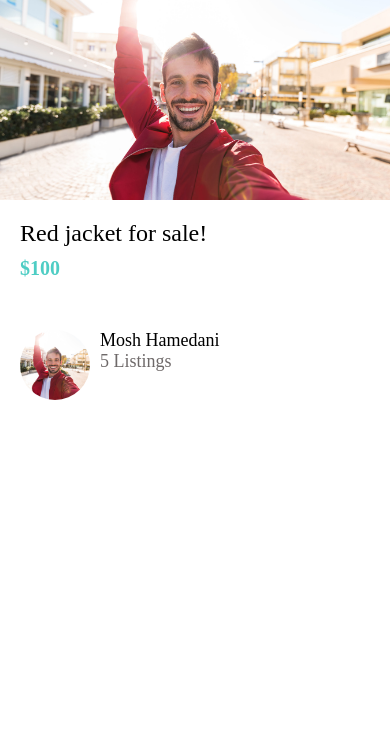
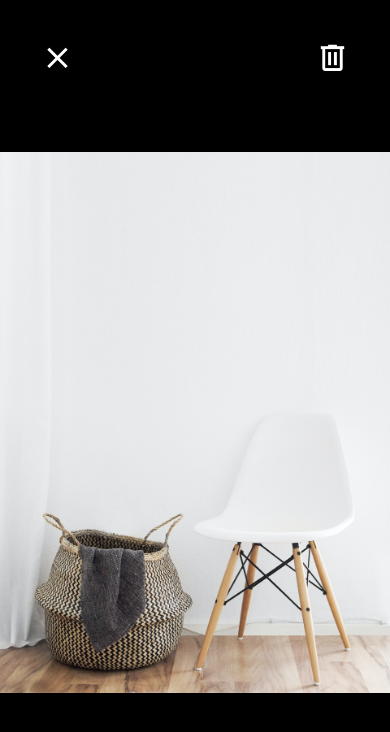
Before and after one commit to dangtrannam/DoneWithIt, a React Native app: screen / in a window 390 px wide. Shown: the top 732 px of the page. Built offline with nearby package versions, Linux system fonts and the light colour scheme.

Commit message:
improve View Image Screen with icons

```diff
--- a/App.tsx
+++ b/App.tsx
@@ -1,5 +1,5 @@
-import ListingDetailsScreen from "./app/screens/ListingDetailsScreen";
+import ViewImageScreen from "./app/screens/ViewImageScreen";
 
 export default function App() {
-  return <ListingDetailsScreen />;
+  return <ViewImageScreen />;
 }
--- a/app/screens/ViewImageScreen.tsx
+++ b/app/screens/ViewImageScreen.tsx
@@ -1,13 +1,22 @@
 import React from "react";
 import { Image, StyleSheet, View } from "react-native";
+import { MaterialCommunityIcons } from "@expo/vector-icons";
 
 import colors from "../config/colors";
 
 function ViewImageScreen() {
   return (
     <View style={styles.container}>
-      <View style={styles.closeIcon}></View>
-      <View style={styles.deleteIcon}></View>
+      <View style={styles.closeIcon}>
+        <MaterialCommunityIcons name="close" color={"white"} size={35} />
+      </View>
+      <View style={styles.deleteIcon}>
+        <MaterialCommunityIcons
+          name="trash-can-outline"
+          color={"white"}
+          size={35}
+        />
+      </View>
       <Image
         resizeMode="contain"
         style={styles.image}
@@ -19,9 +28,6 @@
 
 const styles = StyleSheet.create({
   closeIcon: {
-    width: 50,
-    height: 50,
-    backgroundColor: colors.primary,
     position: "absolute",
     top: 40,
     left: 40,
@@ -31,9 +37,6 @@
     flex: 1,
   },
   deleteIcon: {
-    width: 50,
-    height: 50,
-    backgroundColor: colors.secondary,
     position: "absolute",
     top: 40,
     right: 40,
```
